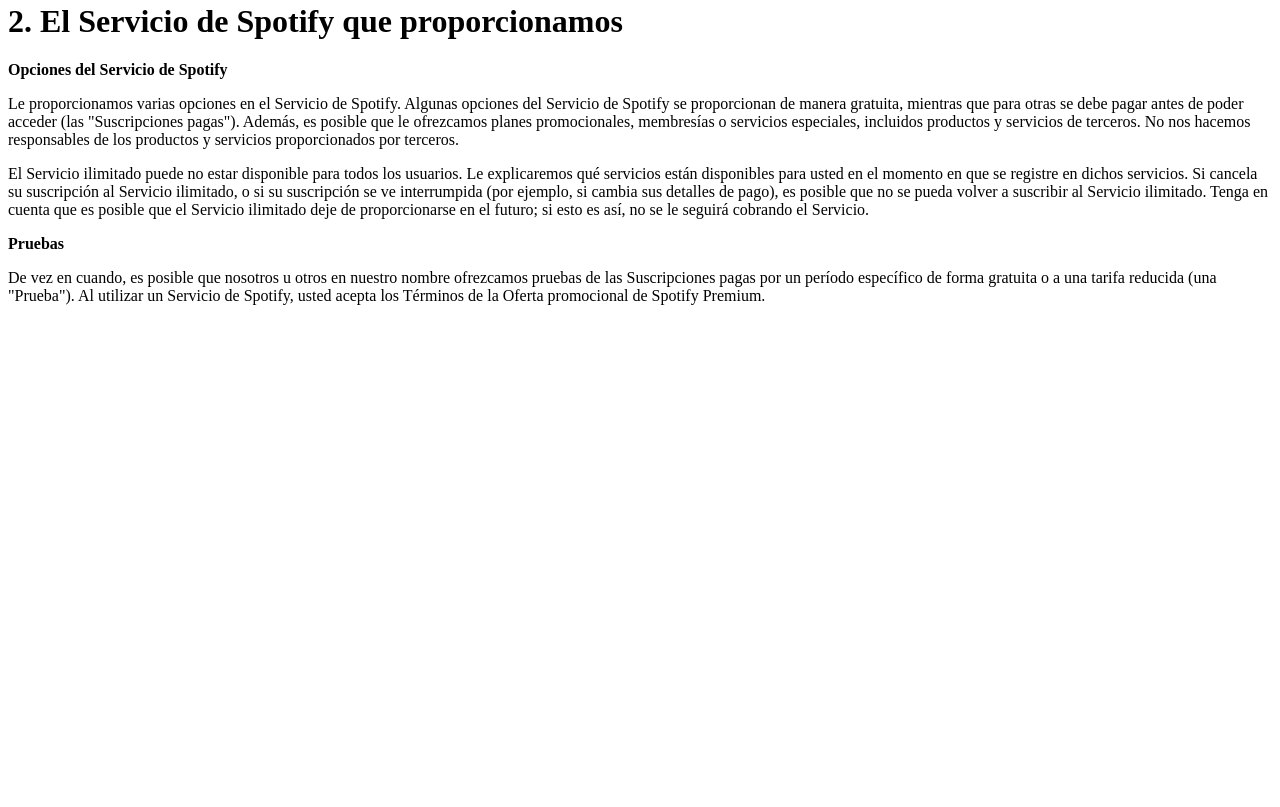
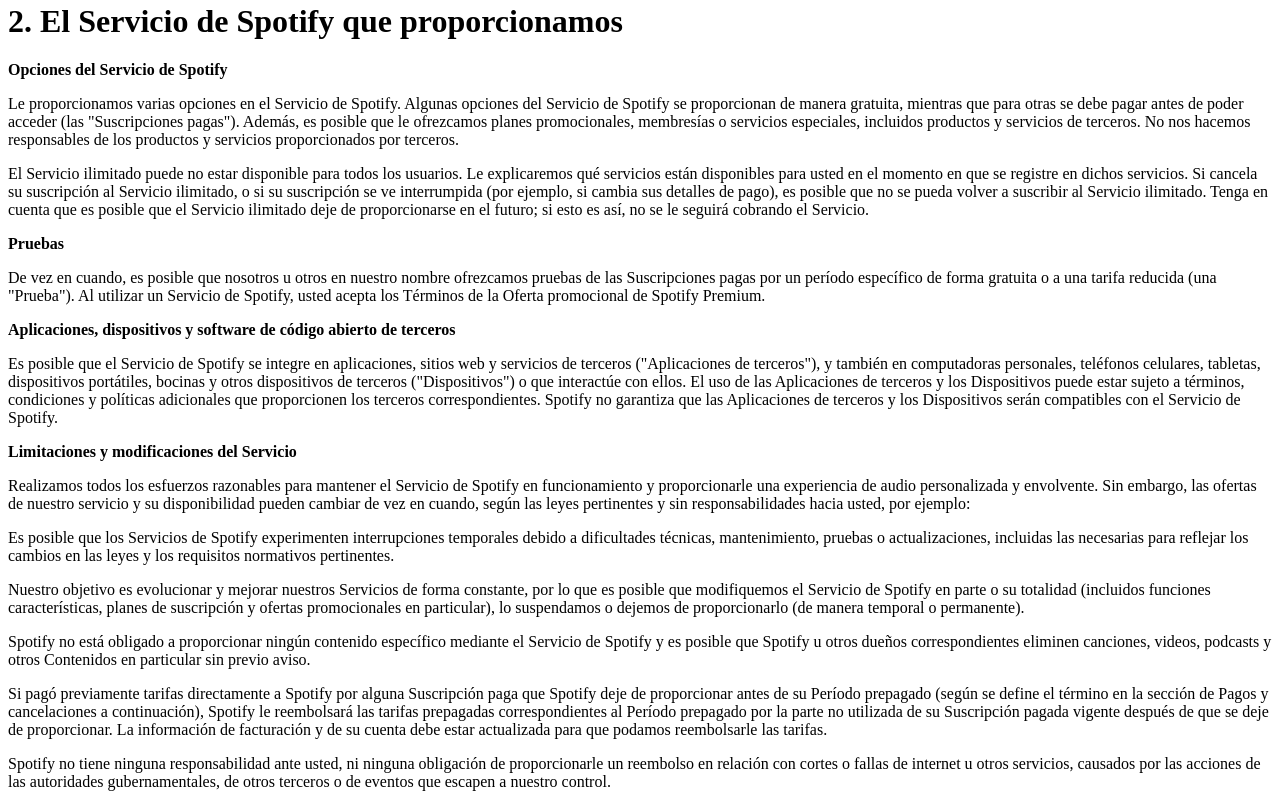
Before and after one commit to itzelgopa/kodemia-29js, a plain HTML site: page maquetado/practica1/index.html in a window 1280 px wide. Shown: the part 798-1605 px from the top of the page. Before the commit the page ends 1119 px from the top, so only its background shows below. Drawn offline with Linux system fonts and the light colour scheme.

Commit message:
Segundo punto

```diff
--- a/maquetado/practica1/index.html
+++ b/maquetado/practica1/index.html
@@ -49,7 +49,8 @@
     completa, y se compromete a que esto se mantenga así. Si es menor de edad en su país, su padre, madre o tutor
     debe aceptar estos Términos en su nombre. Puede encontrar más información acerca de los requisitos de edad en
     el proceso de registro. Si usted no cumple con los requisitos de edad mínimos, no se puede registrar como
-    usuario en Spotify.</p>
+    usuario en Spotify.
+  </p>
 
     <h1>2. El Servicio de Spotify que proporcionamos</h1>
     <p><b>Opciones del Servicio de Spotify</b></p>
@@ -57,20 +58,65 @@
     proporcionan de manera gratuita, mientras que para otras se debe pagar antes de poder acceder (las
     "Suscripciones pagas"). Además, es posible que le ofrezcamos planes promocionales, membresías o
     servicios especiales, incluidos productos y servicios de terceros. No nos hacemos responsables
-        de los productos y servicios proporcionados por terceros.</p>
+    de los productos y servicios proporcionados por terceros.
+      </p>
 
     <p>El Servicio ilimitado puede no estar disponible para todos los usuarios. Le explicaremos qué servicios
     están disponibles para usted en el momento en que se registre en dichos servicios. Si cancela su suscripción
     al Servicio ilimitado, o si su suscripción se ve interrumpida (por ejemplo, si cambia sus detalles de pago),
     es posible que no se pueda volver a suscribir al Servicio ilimitado. Tenga en cuenta que es posible que el
     Servicio ilimitado deje de proporcionarse en el futuro; si esto es así, no se le seguirá cobrando el
-           Servicio. </p>
+    Servicio.
+    </p>
 
     <p><b>Pruebas</b></p>
     <p>De vez en cuando, es posible que nosotros u otros en nuestro nombre ofrezcamos pruebas de las
     Suscripciones pagas por un período específico de forma gratuita o a una tarifa reducida (una "Prueba").
     Al utilizar un Servicio de Spotify, usted acepta los Términos de la Oferta promocional de Spotify
-            Premium.</p>
+    Premium.
+    </p>
+
+    <p><b>Aplicaciones, dispositivos y software de código abierto de terceros</b></p>
+    <p>Es posible que el Servicio de Spotify se integre en aplicaciones, sitios web y servicios
+    de terceros ("Aplicaciones de terceros"), y también en computadoras personales, teléfonos
+    celulares, tabletas, dispositivos portátiles, bocinas y otros dispositivos de terceros
+    ("Dispositivos") o que interactúe con ellos. El uso de las Aplicaciones de terceros y
+    los Dispositivos puede estar sujeto a términos, condiciones y políticas adicionales
+    que proporcionen los terceros correspondientes. Spotify no garantiza que las
+    Aplicaciones de terceros y los Dispositivos serán compatibles con el Servicio de Spotify.
+    </p>
+
+    <p><b>Limitaciones y modificaciones del Servicio</b></p>
+    <p>Realizamos todos los esfuerzos razonables para mantener el Servicio de Spotify en
+    funcionamiento y proporcionarle una experiencia de audio personalizada y envolvente.
+    Sin embargo, las ofertas de nuestro servicio y su disponibilidad pueden cambiar de vez
+    en cuando, según las leyes pertinentes y sin responsabilidades hacia usted, por ejemplo:
+    </p>
+    <p>Es posible que los Servicios de Spotify experimenten interrupciones temporales debido a
+    dificultades técnicas, mantenimiento, pruebas o actualizaciones, incluidas las necesarias
+    para reflejar los cambios en las leyes y los requisitos normativos pertinentes.
+    </p>
+    <p>Nuestro objetivo es evolucionar y mejorar nuestros Servicios de forma constante,
+    por lo que es posible que modifiquemos el Servicio de Spotify en parte o su totalidad
+    (incluidos funciones características, planes de suscripción y ofertas promocionales en particular),
+    lo suspendamos o dejemos de proporcionarlo (de manera temporal o permanente).
+    </p>
+    <p>Spotify no está obligado a proporcionar ningún contenido específico mediante el
+    Servicio de Spotify y es posible que Spotify u otros dueños correspondientes eliminen
+    canciones, videos, podcasts y otros Contenidos en particular sin previo aviso.
+    </p>
+    <p>Si pagó previamente tarifas directamente a Spotify por alguna Suscripción paga que Spotify
+    deje de proporcionar antes de su Período prepagado (según se define el término en la sección
+    de Pagos y cancelaciones a continuación), Spotify le reembolsará las tarifas prepagadas
+    correspondientes al Período prepagado por la parte no utilizada de su Suscripción pagada
+    vigente después de que se deje de proporcionar. La información de facturación y de su cuenta
+    debe estar actualizada para que podamos reembolsarle las tarifas.
+    </p>
+    <p>Spotify no tiene ninguna responsabilidad ante usted, ni ninguna obligación de
+    proporcionarle un reembolso en relación con cortes o fallas de internet u otros servicios,
+    causados por las acciones de las autoridades gubernamentales, de otros terceros o de eventos
+    que escapen a nuestro control.</p>
+
  </body>
 
 </html>
```
Lines whose indentation alone changed are shown as unchanged.
